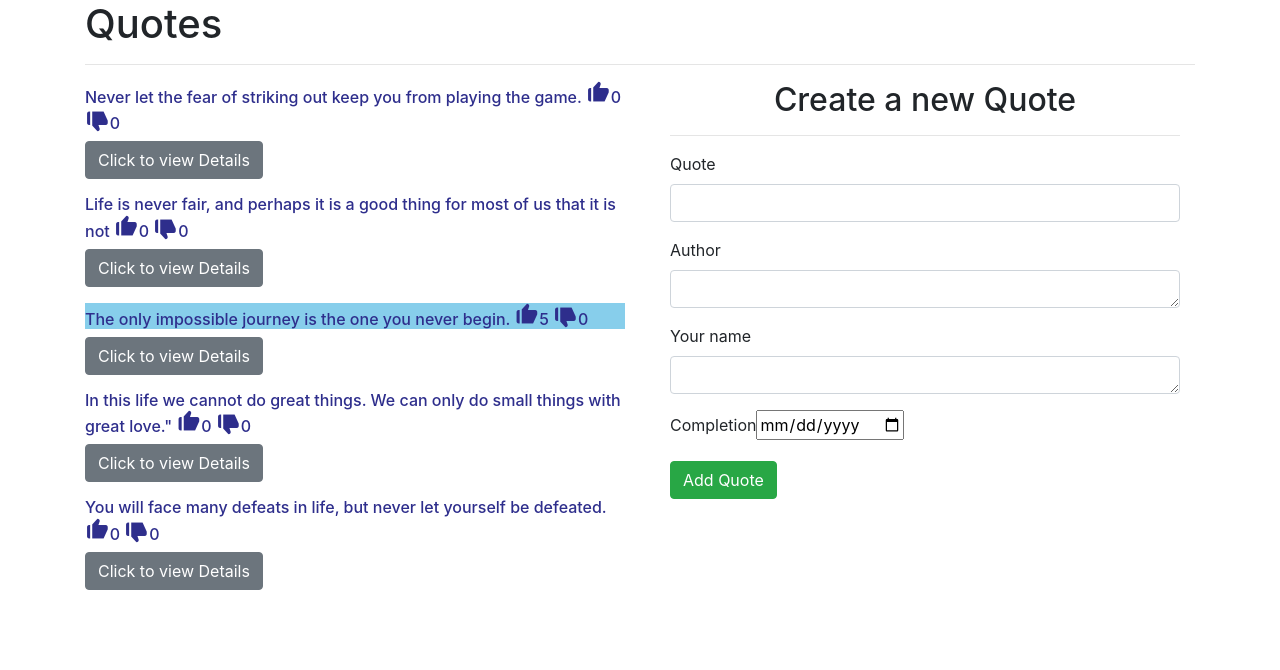
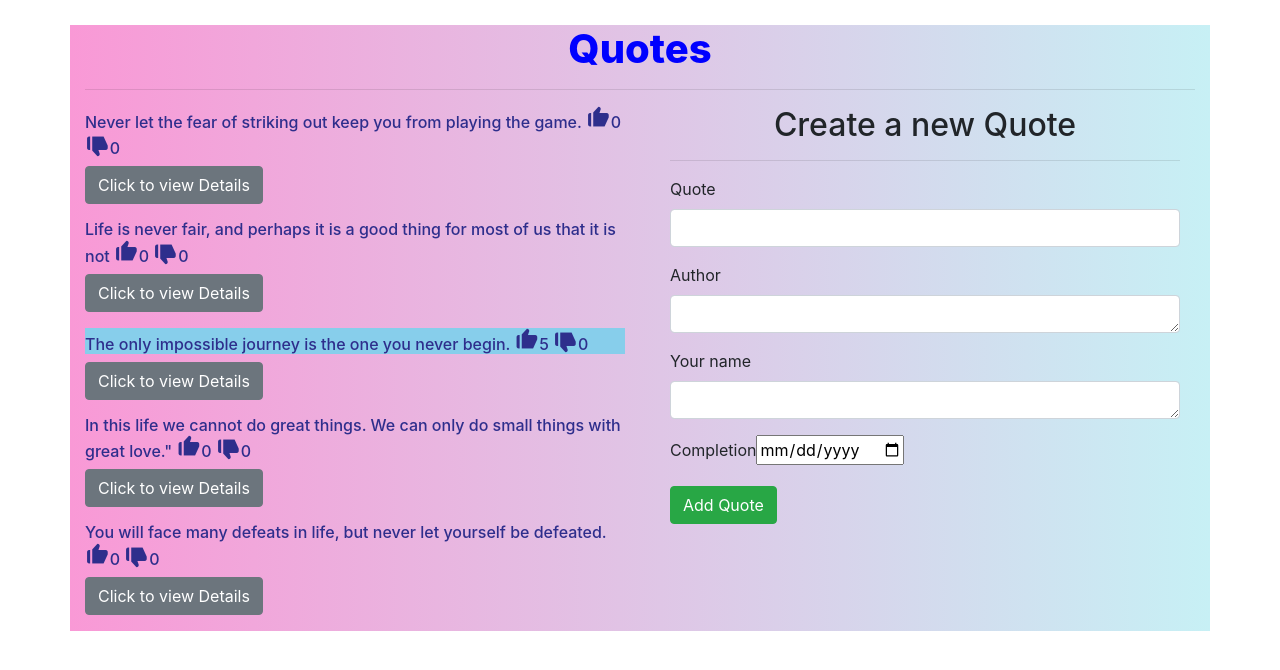
Before and after one commit to Mercynenoh/Quotes-Project, an Angular app: page / in a window 1280 px wide. Shown: the top 670 px of the page. Built offline with nearby package versions, Linux system fonts and the light colour scheme.

Commit message:
add style to quote component

```diff
--- a/src/app/quote-form/quote-form.component.html
+++ b/src/app/quote-form/quote-form.component.html
@@ -36,6 +36,6 @@
             <p>Date is required</p>
         </div>
     </div>
-        <button type="submit" class="btn btn-success">Add Quote</button>
+        <button type="submit" class="btn btn-success" (ngSubmit)='submitQuote()'>Add Quote</button>
     </form>
   </div>
--- a/src/app/quote/quote.component.css
+++ b/src/app/quote/quote.component.css
@@ -3,3 +3,12 @@ h6 {
     color: rgb(46, 46, 140);
 
  }
+ .container{
+    background:linear-gradient(to right ,#f999d6,#c7f0f5);
+    margin-top: 25px;
+ }
+ h1{
+     text-align: center;
+     color:blue;
+     font-weight: 800;
+ }
```
